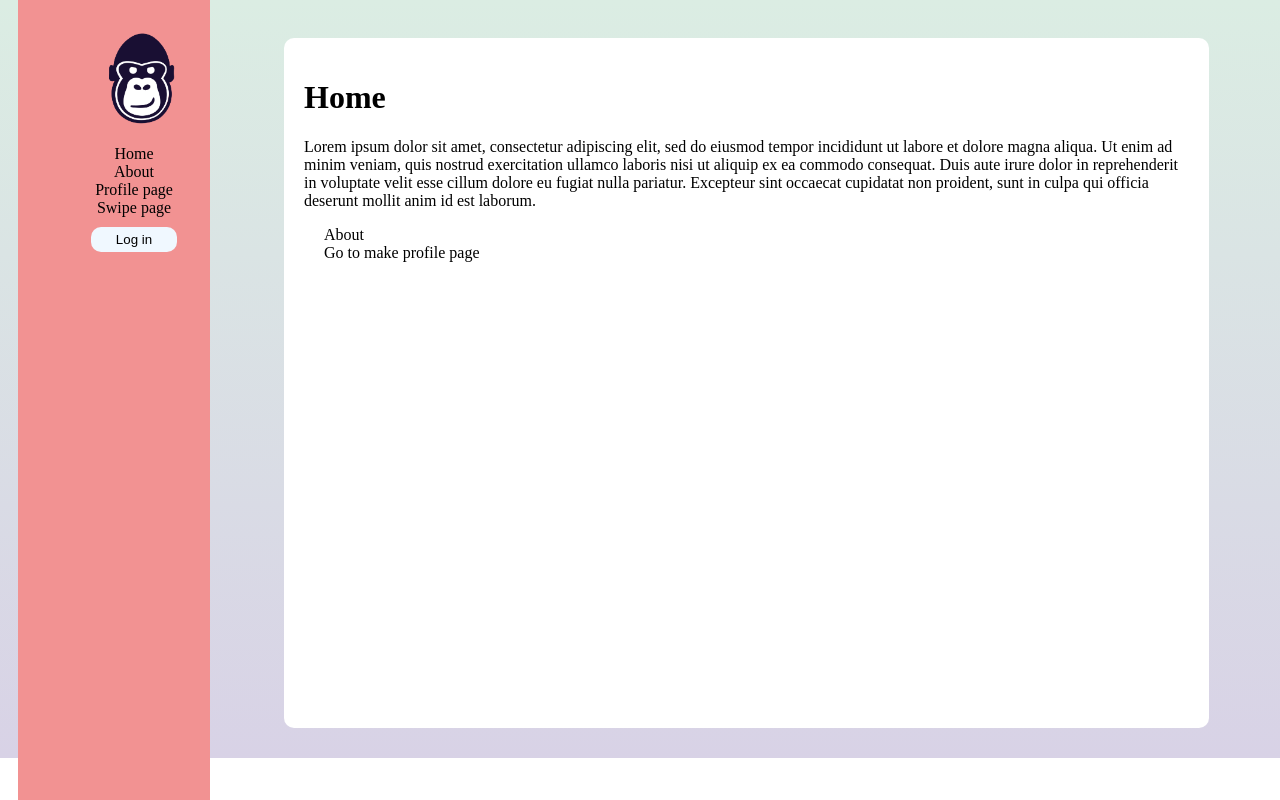
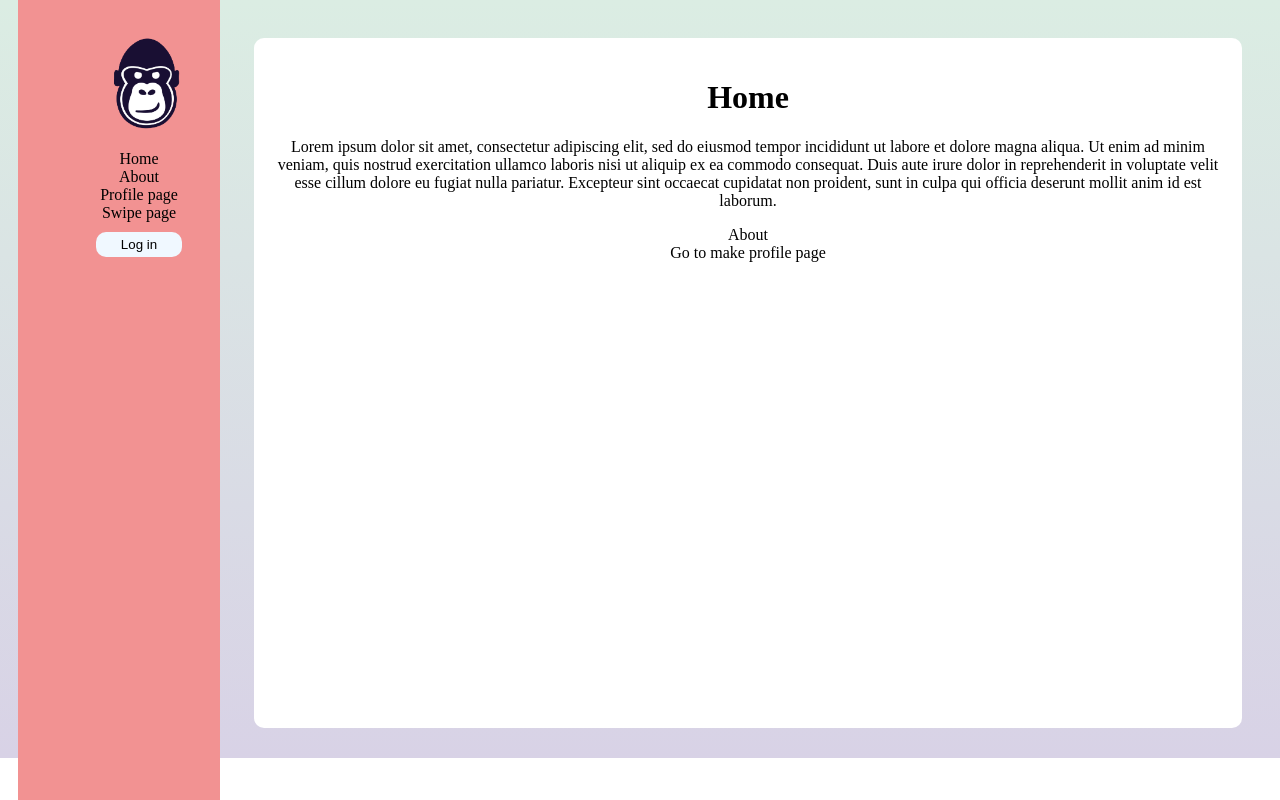
Before and after one commit to annevogel13/Smartie, a Vue app: page / in a window 1280 px wide. Built offline with nearby package versions, Linux system fonts and the light colour scheme; what vue3-apexcharts, vuefire would draw is missing.

Commit message:
kleine style verandering

```diff
--- a/src/App.vue
+++ b/src/App.vue
@@ -65,15 +65,14 @@ export default {
 </script>
 <style  >
 .format {
-  width: 70%;
+  width: 75%;
   min-height : 650px;
   float: right;
-  margin-top: 30px;
-  margin-bottom: 30px;
+  margin: 30px;
   background: white;
   padding: 20px;
-  margin-right: 5%;
   border-radius: 10px;
+  text-align : center;
 }
 
 body {
@@ -91,6 +90,7 @@ body {
   width: 15%;
   height: 100%;
   text-align: center;
+  padding : 5px;
 }
 
 ul {
--- a/src/components/SignupForm.vue
+++ b/src/components/SignupForm.vue
@@ -1,5 +1,5 @@
 <template>
-    <div class="format">
+    <div class="signup">
 
         <h2>Maak je profiel aan</h2>
         <label> Username </label>
@@ -15,8 +15,7 @@
 
         <div>
             <!-- TODO preview image  -->
-            <img class="preview"
-                src= "this.img1">
+            <img class="preview" src="this.img1">
         </div>
         <div v-if="this.$store.state.user.role == 'bedrijf'">
             <h3> Vragen specifiek voor bedrijven </h3>
@@ -74,7 +73,12 @@ export default {
 .preview {
     width: 25%;
     height: auto;
+}
 
+.signup{
+    padding : 10px;
+    width : 75%;
+    margin : 20px auto auto auto;
 }
 
 label {
@@ -89,11 +93,12 @@ label {
 input,
 select {
     padding: 10px 6px;
-    width: 100%;
+    width: 90%;
     box-sizing: border-box;
     border: none;
     border-bottom: 1px solid #ddd;
-    color: #555
+    color: #555;
+    text-align : center ;
 }
 
 button {
--- a/src/components/Swipe/SwipeCarteBusiness.vue
+++ b/src/components/Swipe/SwipeCarteBusiness.vue
@@ -97,12 +97,9 @@ export default {
 
 .swipeCartBusiness {
     display: grid;
-    background-color: aliceblue;
     padding: 10px;
-    width: 80%;
-    height: 50%;
+    width: 70%;
     margin: auto;
-    border-radius: 10px;
 }
 
 .nameCompagnie {
--- a/src/views/Swipe.vue
+++ b/src/views/Swipe.vue
@@ -10,10 +10,6 @@
 </script>
 <template>
     <div class = "swipe">
-        <h3> The swipe page </h3>
-        <p> kleine algemene uitleg : Lorem ipsum dolor sit amet, consectetur adipiscing elit, sed do eiusmod tempor incididunt ut labore et dolore magna aliqua. Ut enim ad minim veniam, quis nostrud
-            exercitation ullamco laboris nisi ut aliquip ex ea commodo consequat. Duis aute irure dolor in reprehenderit in voluptate velit esse cillum dolore eu
-            fugiat nulla pariatur. Excepteur sint occaecat cupidatat non proident, sunt in culpa qui officia deserunt mollit anim id est laborum.</p>
         <SwipeCarteBusiness></SwipeCarteBusiness>
 
     </div>
```
